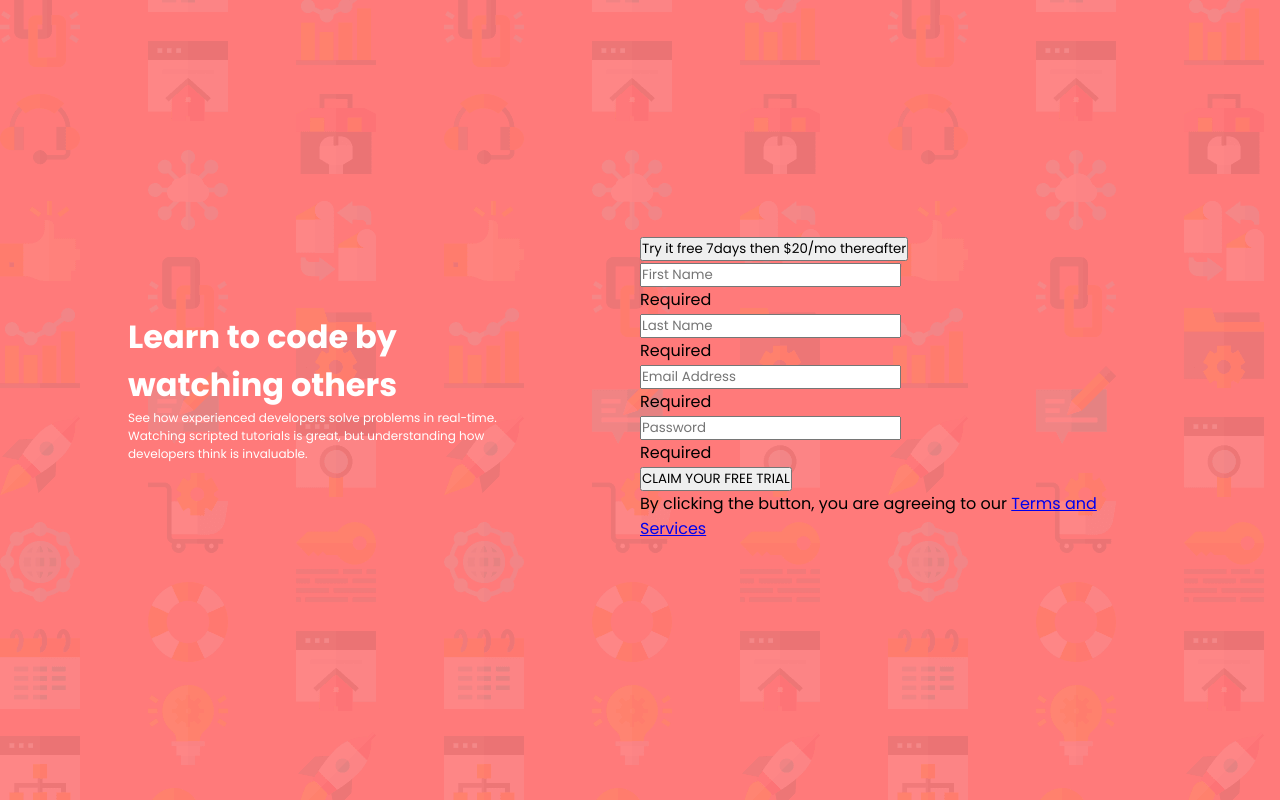
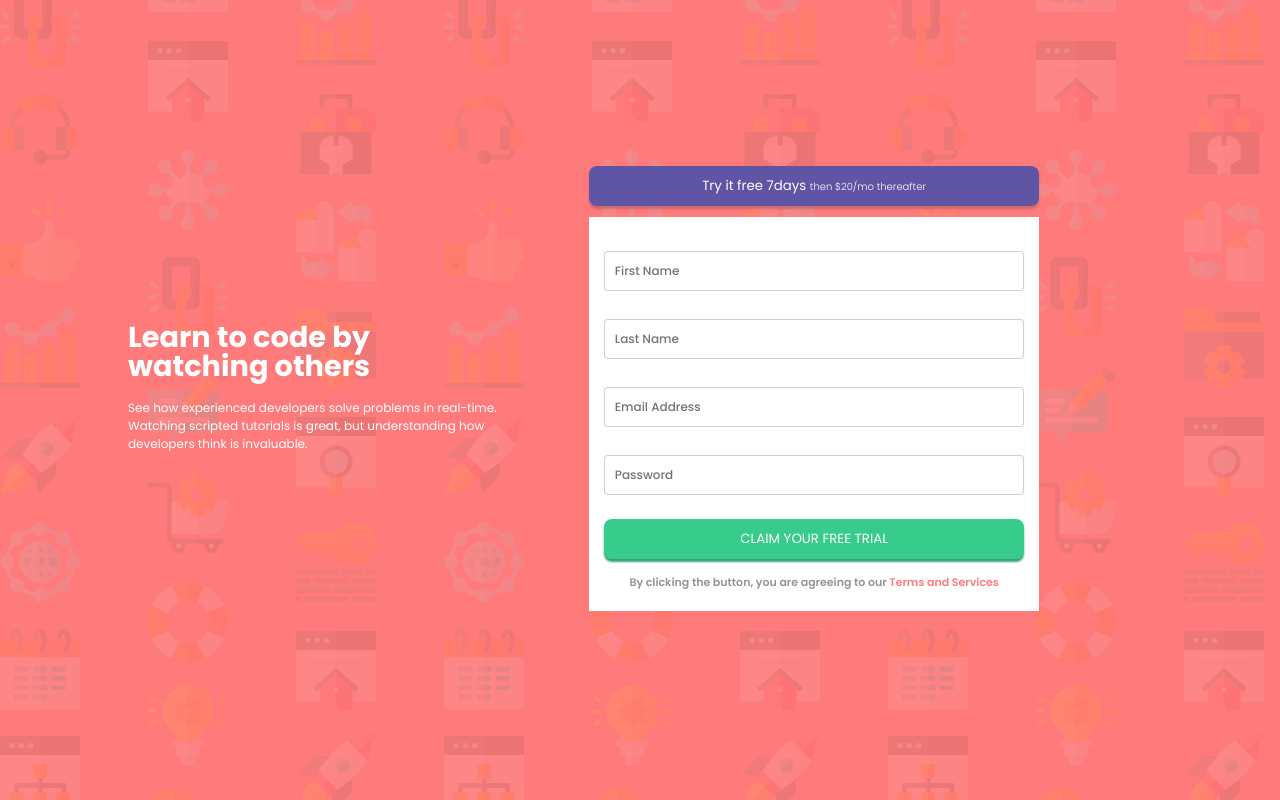
Before and after one commit to rambey-coder/signup-form, a plain HTML site: page files/index.html in a window 1280 px wide. Drawn offline with Linux system fonts and the light colour scheme.

Commit message:
styles added

```diff
--- a/files/index.html
+++ b/files/index.html
@@ -14,7 +14,8 @@
 <body>
     <div class="container">
         <di class="card1">
-            <h1>Learn to code by watching others</h1>
+            <h1>Learn to code by <br> watching others</h1>
+
             <p>See how experienced developers solve problems in real-time. Watching scripted tutorials is great,
             but understanding how developers think is invaluable.</p>
         </di>
@@ -27,13 +28,13 @@
             <div class="form-container">
                 <form>
                     <input type="text" placeholder="First Name">
-                    <p>Required</p>
+                    <p class="error">Required</p>
                     <input type="text" placeholder="Last Name">
-                    <p>Required</p>
+                    <p class="error">Required</p>
                     <input type="text" placeholder="Email Address">
-                    <p>Required</p>
+                    <p class="error">Required</p>
                     <input type="password" placeholder="Password">
-                    <p>Required</p>
+                    <p class="error">Required</p>
 
                     <button class="submit">CLAIM YOUR FREE TRIAL</button>
                 </form>
--- a/files/style.css
+++ b/files/style.css
@@ -29,6 +29,9 @@ body {
 .card1 > h1 {
     color: #fff;
     font-weight: 700;
+    line-height: 1;
+    font-size: 1.8em;
+    margin-bottom: 19px;
 }
 
 .card1 > p {
@@ -37,5 +40,85 @@ body {
 }
 
 .card2 {
-    width: 50%;
+    width: 55%;
 }
+
+.top-btn {
+    background: hsl(248, 32%, 49%);
+    border: 0;
+    outline: 0;
+    height: 40px;
+    width: 80%;
+    text-align: center;
+    border-radius: 8px;
+    color: #fff;
+    cursor: pointer;
+    font-weight: 400;
+    box-shadow: 0 3px 2px #3030303a;
+    margin-bottom: 11px;
+}
+
+span {
+    font-weight: 300;
+    font-size: 10px;
+}
+
+.form-container {
+    background: #fff;
+    width: 80%;
+    padding: 20px 15px;
+}
+
+input {
+    width: 100%;
+    margin: 14px 0;
+    padding: 10px;
+    border: 1px solid hsla(249, 10%, 26%, 0.24);
+    border-radius: 4px;
+    outline: 0;font-size: 12px;
+    font-weight: 500;
+
+}
+
+input:focus {
+    border: 1px solid hsl(248, 32%, 49%);
+    transition: all 0.4s ease;
+}
+
+::placeholder {
+    font-size: 12px;
+    color: hsla(249, 10%, 26%, 0.726);
+}
+
+.error {
+    display: none;
+}
+
+.submit {
+    background: hsl(154, 59%, 51%);
+    border: 0;
+    outline: 0;
+    height: 40px;
+    width: 100%;
+    text-align: center;
+    border-radius: 8px;
+    color: #fff;
+    cursor: pointer;
+    font-weight: 400;
+    margin-top: 10px;
+    box-shadow: 0 3px 2px hsla(154, 79%, 33%, 0.856);
+}
+
+div > div > p {
+    font-size: 11px;
+    margin-top: 15px;
+    text-align: center;
+    color: hsl(240, 0%, 58%);
+    font-weight: 600;
+}
+
+div > div > p > a {
+    color: hsl(0, 100%, 74%);
+    font-weight: 600;
+    text-decoration: none;
+}
```
